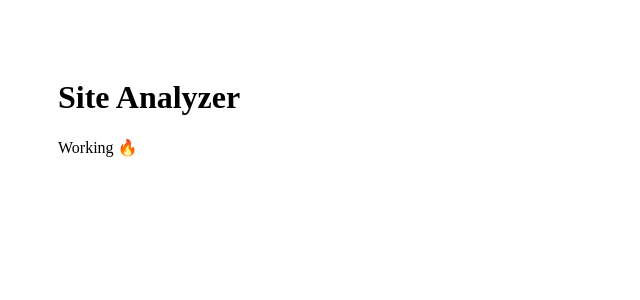
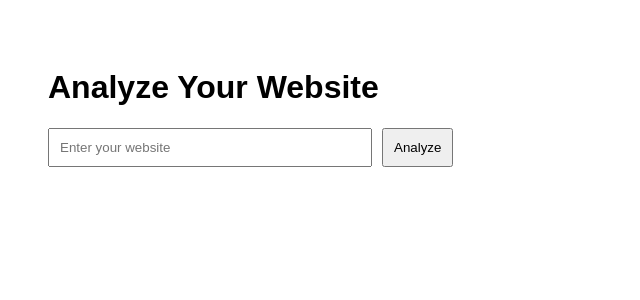
Before and after one commit to orgadhayak/site-analyzer, a Next.js app: page / in a window 1280 px wide. Shown: the top 300 px of the page, without its empty margins (0-640 px from the left). Built offline with nearby package versions, Linux system fonts and the light colour scheme.

Commit message:
Update page.tsx

```diff
--- a/app/page.tsx
+++ b/app/page.tsx
@@ -1,8 +1,51 @@
+'use client';
+import { useState } from 'react';
+
 export default function Home() {
+  const [url, setUrl] = useState('');
+  const [result, setResult] = useState<any>(null);
+  const [loading, setLoading] = useState(false);
+
+  const analyze = async () => {
+    setLoading(true);
+    const res = await fetch('/api/analyze', {
+      method: 'POST',
+      body: JSON.stringify({ url }),
+    });
+    const data = await res.json();
+    setResult(data);
+    setLoading(false);
+  };
+
   return (
-    <div style={{padding:50}}>
-      <h1>Site Analyzer</h1>
-      <p>Working 🔥</p>
+    <div style={{padding:40, fontFamily:'Arial'}}>
+      <h1>Analyze Your Website</h1>
+
+      <input
+        placeholder="Enter your website"
+        value={url}
+        onChange={(e) => setUrl(e.target.value)}
+        style={{padding:10, width:'300px'}}
+      />
+
+      <button onClick={analyze} style={{marginLeft:10, padding:10}}>
+        {loading ? 'Analyzing...' : 'Analyze'}
+      </button>
+
+      {result && (
+        <div style={{marginTop:30}}>
+          <h3>Results:</h3>
+          <p>Performance: {result.performance}</p>
+          <p>SEO: {result.seo}</p>
+
+          <a
+            href={`https://wa.me/972XXXXXXXXX?text=I analyzed ${url}`}
+            target="_blank"
+          >
+            👉 Get Full Fix on WhatsApp
+          </a>
+        </div>
+      )}
     </div>
   );
 }
```
